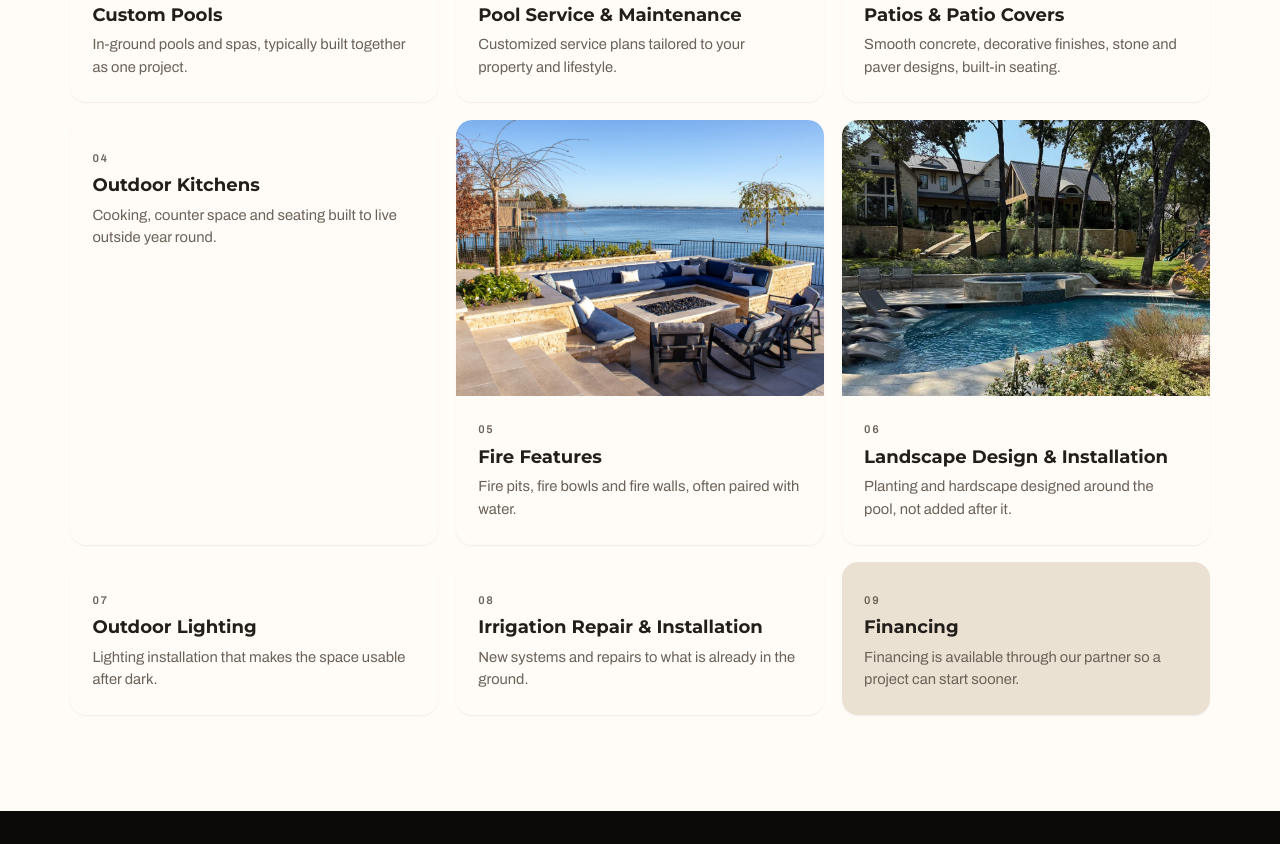
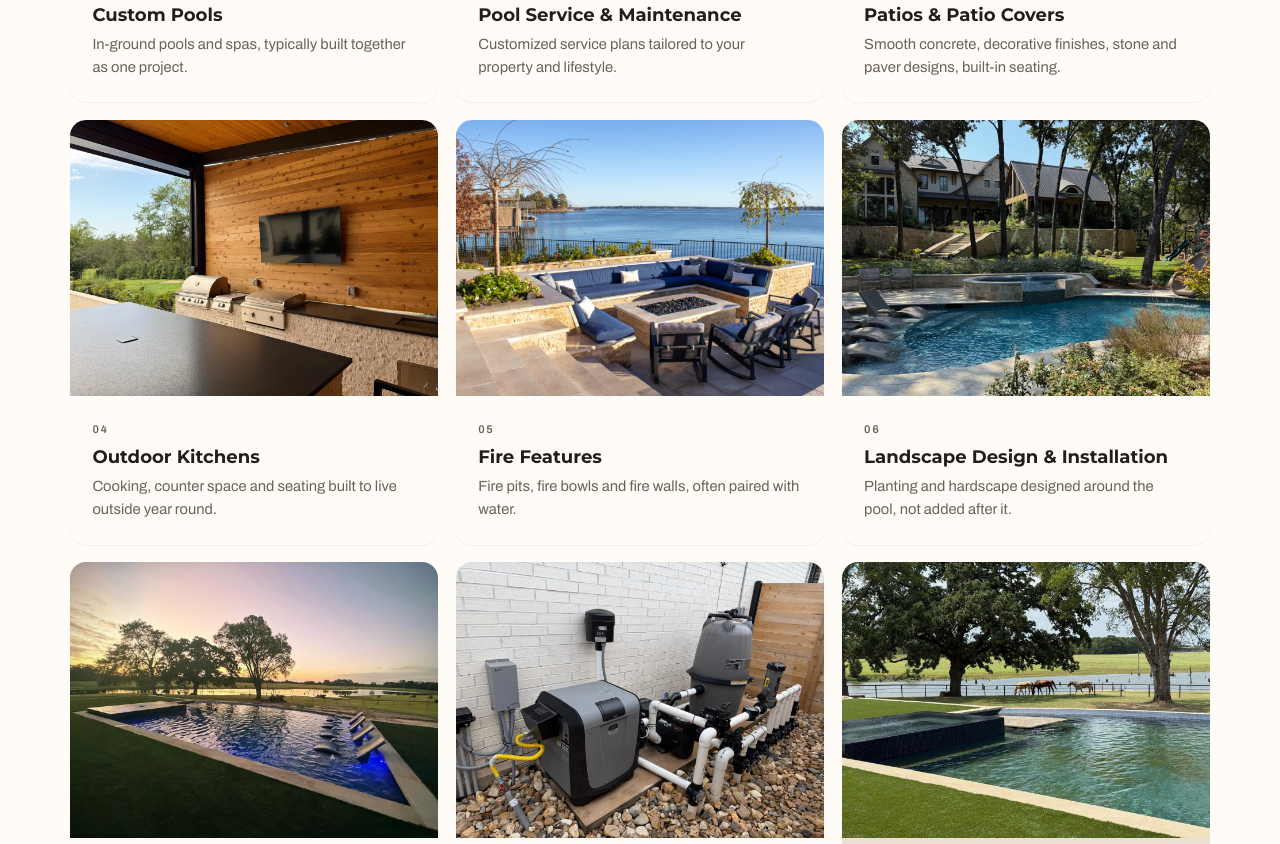
Before and after one commit to Cairn-Agencyy/firehouse-site, a plain HTML site: page services.html in a window 1280 px wide. Shown: the part 895-1739 px from the top of the page. Drawn offline with Linux system fonts and the light colour scheme.

Commit message:
Add real photos to all 9 service slots
Per Micaela's picks:
- Pool Service & Maintenance: underwater shot (IMG_3129)
- Patios & Patio Covers: covered patio with lake view (IMG_2519)
- Outdoor Kitchens: built-in grill station (IMG_0982), was empty
- Outdoor Lighting: dusk shot with blue LED pool lighting
  (IMG_0562-EFFECTS), was empty. Cropped the Google Photos watermark
  off the bottom edge first.
- Irrigation Repair & Installation: equipment pad (IMG_0969), was empty
- Financing: estate pool with horses (IMG_0619), was empty

Landscape Design still pending IMG_3589, which isn't on this machine
yet (likely one of the new shared-album photos not exported locally).

```diff
--- a/services.html
+++ b/services.html
@@ -38,14 +38,17 @@
         <div class="svc-body"><span class="num">01</span><h3>Custom Pools</h3><p>In-ground pools and spas, typically built together as one project.</p></div>
       </div>
       <div class="svc">
-        <figure class="svc-photo"><img src="img/pool-modern-spa-shelf.jpg" alt="Modern pool with raised tile spa, well maintained"></figure>
+        <figure class="svc-photo"><img src="img/svc-pool-maintenance.jpg" alt="Underwater view of crystal clear, well maintained pool water"></figure>
         <div class="svc-body"><span class="num">02</span><h3>Pool Service &amp; Maintenance</h3><p>Customized service plans tailored to your property and lifestyle.</p></div>
       </div>
       <div class="svc">
-        <figure class="svc-photo"><img src="img/Firehouse-Pools-4.jpg" alt="Finished pool deck and patio"></figure>
+        <figure class="svc-photo"><img src="img/svc-patios.jpg" alt="Covered patio with outdoor kitchen, seating and lake view"></figure>
         <div class="svc-body"><span class="num">03</span><h3>Patios &amp; Patio Covers</h3><p>Smooth concrete, decorative finishes, stone and paver designs, built-in seating.</p></div>
       </div>
-      <div class="svc"><div class="svc-body"><span class="num">04</span><h3>Outdoor Kitchens</h3><p>Cooking, counter space and seating built to live outside year round.</p></div></div>
+      <div class="svc">
+        <figure class="svc-photo"><img src="img/svc-outdoor-kitchen.jpg" alt="Outdoor kitchen with built-in grills and mounted TV"></figure>
+        <div class="svc-body"><span class="num">04</span><h3>Outdoor Kitchens</h3><p>Cooking, counter space and seating built to live outside year round.</p></div>
+      </div>
       <div class="svc">
         <figure class="svc-photo"><img src="img/hardyrd-089.jpg" alt="Built-in lakeside fire pit with stone seating"></figure>
         <div class="svc-body"><span class="num">05</span><h3>Fire Features</h3><p>Fire pits, fire bowls and fire walls, often paired with water.</p></div>
@@ -54,9 +57,18 @@
         <figure class="svc-photo"><img src="img/pool-spa-landscaped.jpg" alt="Pool surrounded by mature, layered landscaping"></figure>
         <div class="svc-body"><span class="num">06</span><h3>Landscape Design &amp; Installation</h3><p>Planting and hardscape designed around the pool, not added after it.</p></div>
       </div>
-      <div class="svc"><div class="svc-body"><span class="num">07</span><h3>Outdoor Lighting</h3><p>Lighting installation that makes the space usable after dark.</p></div></div>
-      <div class="svc"><div class="svc-body"><span class="num">08</span><h3>Irrigation Repair &amp; Installation</h3><p>New systems and repairs to what is already in the ground.</p></div></div>
-      <div class="svc is-finance"><div class="svc-body"><span class="num">09</span><h3>Financing</h3><p>Financing is available through our partner so a project can start sooner.</p></div></div>
+      <div class="svc">
+        <figure class="svc-photo"><img src="img/svc-outdoor-lighting.jpg" alt="Pool at dusk with blue integrated LED lighting"></figure>
+        <div class="svc-body"><span class="num">07</span><h3>Outdoor Lighting</h3><p>Lighting installation that makes the space usable after dark.</p></div>
+      </div>
+      <div class="svc">
+        <figure class="svc-photo"><img src="img/svc-irrigation.jpg" alt="Pool equipment pad with filter, heater and plumbing"></figure>
+        <div class="svc-body"><span class="num">08</span><h3>Irrigation Repair &amp; Installation</h3><p>New systems and repairs to what is already in the ground.</p></div>
+      </div>
+      <div class="svc is-finance">
+        <figure class="svc-photo"><img src="img/svc-financing.jpg" alt="Estate pool and spa with horses grazing by the lake"></figure>
+        <div class="svc-body"><span class="num">09</span><h3>Financing</h3><p>Financing is available through our partner so a project can start sooner.</p></div>
+      </div>
     </div>
   </div>
 </section>
```
Also changed, not shown: index.html (+18 -6 lines), img/svc-financing.jpg (added), img/svc-irrigation.jpg (added), img/svc-outdoor-kitchen.jpg (added), img/svc-outdoor-lighting.jpg (added), img/svc-patios.jpg (added), img/svc-pool-maintenance.jpg (added).
